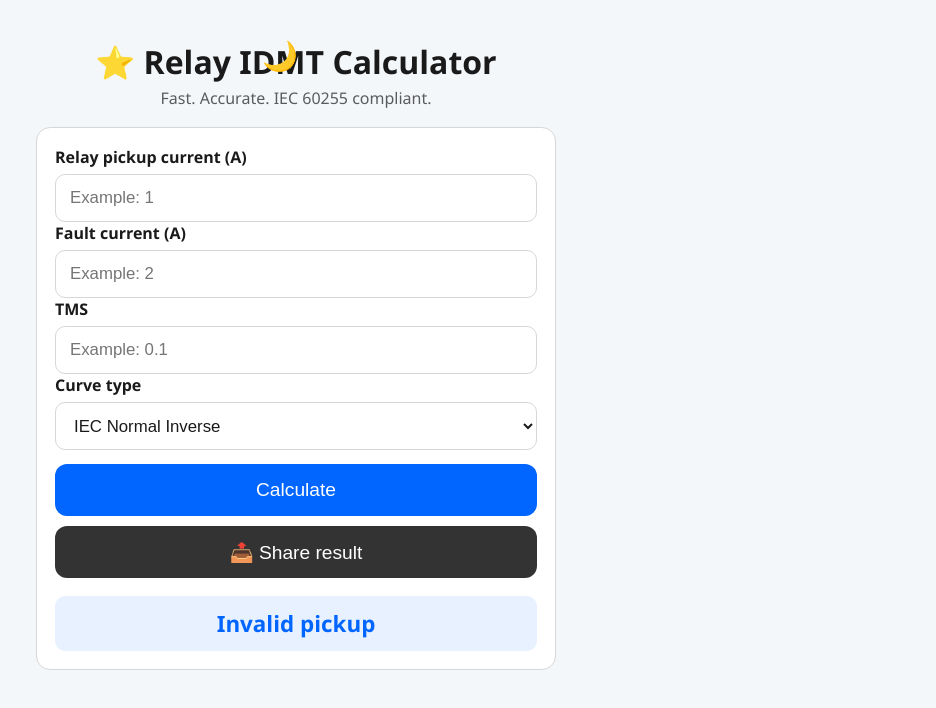
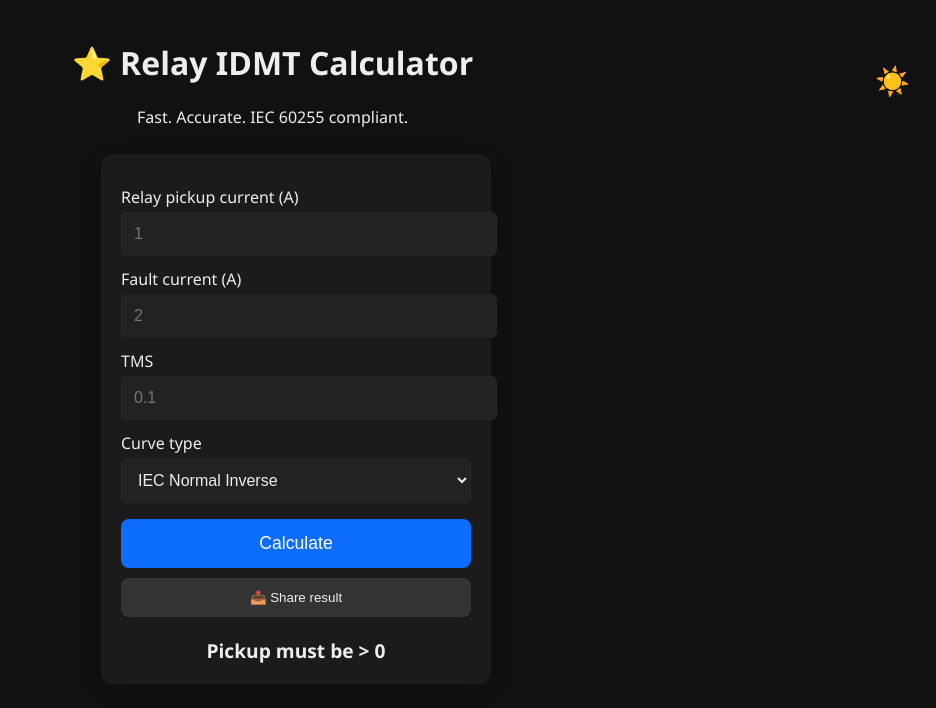
Before and after one commit to godwintgn/Relay-IDMT-Calculator, a plain HTML site: page docs/index.html in a window 1280 px wide. Both pictures are taken after typing "Sample", "Sample", "Sample" into the empty fields and a click on the button "Calculate". Shown: the whole page, without its empty margins (344-1280 px from the left). Drawn offline with Linux system fonts and the light colour scheme.

Commit message:
formula correction

```diff
--- a/docs/app.js
+++ b/docs/app.js
@@ -1,94 +1,90 @@
-// Sanitize numeric input
-function sanitizeNumber(value) {
-    return value.replace(/[^0-9.]/g, "");
-}
-
-document.querySelectorAll("input").forEach(inp => {
+// ---------------------------
+// Input sanitize
+// ---------------------------
+document.querySelectorAll("input").forEach((inp) => {
     inp.addEventListener("input", () => {
-        inp.value = sanitizeNumber(inp.value);
+        inp.value = inp.value.replace(/[^0-9.]/g, "");
     });
 });
 
-// Shake animation
+// Shake effect
 function shake(el) {
     el.classList.add("shake");
     setTimeout(() => el.classList.remove("shake"), 300);
 }
 
-// IEC math
+// ---------------------------
+// IEC Calculation
+// ---------------------------
 function calculateTripTime(pickup, fault, tms, curve) {
     if (fault <= pickup) return Infinity;
 
-    const K = {
-        normal: 0.14,
-        very: 13.5,
-        extreme: 80,
-        long: 120
-    }[curve];
+    const ratio = fault / pickup;
 
-    const ratio = fault / pickup;
-    const t = K * tms / (Math.pow(ratio, 0.02) - 1);
+    const curves = {
+        normal:  { k: 0.14,  alpha: 0.02 },
+        very:    { k: 13.5, alpha: 1 },
+        extreme: { k: 80,   alpha: 2 },
+        long:    { k: 120,  alpha: 1 }
+    };
 
-    return (!isFinite(t) || t <= 0) ? Infinity : t;
+    const cfg = curves[curve];
+    const denom = Math.pow(ratio, cfg.alpha) - 1;
+
+    if (denom <= 0) return Infinity;
+
+    return tms * (cfg.k / denom);
 }
 
-/* ------------------------
-   CALCULATE BUTTON
--------------------------*/
+function format(t) {
+    if (!isFinite(t)) return "No trip (I/Is ≤ 1)";
+    if (t < 0.001) return t.toExponential(4) + " s";
+    if (t < 1) return t.toFixed(3) + " s";
+    if (t < 10) return t.toFixed(2) + " s";
+    if (t < 100) return t.toFixed(1) + " s";
+    return t.toFixed(0) + " s";
+}
+
+// ---------------------------
+// Calculate button
+// ---------------------------
 document.getElementById("calcBtn").onclick = () => {
-    const pickup = document.getElementById("pickup");
-    const fault = document.getElementById("fault");
-    const tms = document.getElementById("tms");
-    const curve = document.getElementById("curve").value;
-    const result = document.getElementById("result");
-
     const p = parseFloat(pickup.value);
     const f = parseFloat(fault.value);
     const t = parseFloat(tms.value);
+    const type = curve.value;
 
-    if (!p) { shake(pickup); return result.textContent = "Invalid pickup"; }
-    if (!f) { shake(fault); return result.textContent = "Invalid fault"; }
-    if (!t) { shake(tms); return result.textContent = "Invalid TMS"; }
+    if (!p || p <= 0) { shake(pickup); result.textContent="Pickup must be > 0"; return; }
+    if (!f || f <= 0) { shake(fault); result.textContent="Fault must be > 0"; return; }
+    if (!t || t <= 0) { shake(tms); result.textContent="TMS must be > 0"; return; }
 
-    const trip = calculateTripTime(p, f, t, curve);
-
-    if (trip === Infinity) {
-        result.textContent = "No trip (Fault ≤ Pickup)";
-        result.style.color = "#d9534f";
-    } else {
-        result.textContent = `Trip time: ${trip.toFixed(4)} s`;
-        result.style.color = "var(--button-bg)";
-    }
+    const trip = calculateTripTime(p, f, t, type);
+    result.textContent = "Trip time: " + format(trip);
 };
 
-/* ------------------------
-   SHARE BUTTON
--------------------------*/
+// ---------------------------
+// Share result
+// ---------------------------
 document.getElementById("shareBtn").onclick = () => {
-    const text = document.getElementById("result").textContent;
-
-    if (navigator.share) {
-        navigator.share({ text });
-    } else {
-        navigator.clipboard.writeText(text);
-        alert("Result copied to clipboard!");
-    }
+    const text = result.textContent;
+    if (navigator.share) navigator.share({ text });
+    else navigator.clipboard.writeText(text);
 };
 
-/* ------------------------
-   THEME TOGGLE
--------------------------*/
-const toggle = document.getElementById("themeToggle");
+// ---------------------------
+// Theme toggle
+// ---------------------------
+const themeToggle = document.getElementById("themeToggle");
 
-function applyTheme(mode) {
-    document.documentElement.classList.toggle("dark", mode === "dark");
-    toggle.textContent = mode === "dark" ? "☀️" : "🌙";
+function setTheme(mode) {
+    document.documentElement.setAttribute("data-theme", mode);
     localStorage.setItem("theme", mode);
+    themeToggle.textContent = mode === "dark" ? "☀️" : "🌙";
 }
 
-applyTheme(localStorage.getItem("theme") || "light");
+setTheme(localStorage.getItem("theme") || "dark");
 
-toggle.onclick = () => {
-    const current = document.documentElement.classList.contains("dark") ? "dark" : "light";
-    applyTheme(current === "dark" ? "light" : "dark");
+themeToggle.onclick = () => {
+    const newTheme = localStorage.getItem("theme") === "dark" ? "light" : "dark";
+    setTheme(newTheme);
 };
--- a/docs/index.html
+++ b/docs/index.html
@@ -1,42 +1,39 @@
 <!DOCTYPE html>
 <html lang="en">
 <head>
-    <meta charset="UTF-8">
-    <meta name="viewport" content="width=device-width, initial-scale=1.0">
-    <meta name="color-scheme" content="light dark">
-    <link rel="manifest" href="manifest.json">
-    <link rel="stylesheet" href="style.css">
+    <meta charset="UTF-8" />
+    <meta name="viewport" content="width=device-width, initial-scale=1.0" />
+    <title>Relay IDMT Calculator</title>
 
-    <script>
-        // Prevent flicker (preload saved theme before render)
-        const saved = localStorage.getItem("theme") || "light";
-        if (saved === "dark") document.documentElement.classList.add("dark");
-    </script>
+    <link rel="stylesheet" href="style.css" />
+    <link rel="manifest" href="manifest.json" />
+</head>
 
-    <title>Relay IDMT Calculator</title>
-</head>
 <body>
 
-<div class="container">
-
-    <button id="themeToggle" class="theme-toggle">🌙</button>
-
-    <div class="header">
-        <h1>⭐ Relay IDMT Calculator</h1>
-        <p>Fast. Accurate. IEC 60255 compliant.</p>
+    <!-- Top bar -->
+    <div class="topbar">
+        <div></div> <!-- left spacer -->
+        <div class="header">
+            <h1>⭐ Relay IDMT Calculator</h1>
+            <p>Fast. Accurate. IEC 60255 compliant.</p>
+        </div>
+        <button id="themeToggle" class="theme-toggle">🌙</button>
     </div>
 
+    <!-- Main card -->
     <div class="card">
-        <label for="pickup">Relay pickup current (A)</label>
-        <input id="pickup" type="text" placeholder="Example: 1">
 
-        <label for="fault">Fault current (A)</label>
-        <input id="fault" type="text" placeholder="Example: 2">
+        <label>Relay pickup current (A)</label>
+        <input id="pickup" type="text" placeholder="1">
 
-        <label for="tms">TMS</label>
-        <input id="tms" type="text" placeholder="Example: 0.1">
+        <label>Fault current (A)</label>
+        <input id="fault" type="text" placeholder="2">
 
-        <label for="curve">Curve type</label>
+        <label>TMS</label>
+        <input id="tms" type="text" placeholder="0.1">
+
+        <label>Curve type</label>
         <select id="curve">
             <option value="normal">IEC Normal Inverse</option>
             <option value="very">IEC Very Inverse</option>
@@ -44,21 +41,12 @@
             <option value="long">IEC Long Time Inverse</option>
         </select>
 
-        <button id="calcBtn" class="sticky-button">Calculate</button>
-        <button id="shareBtn" class="share-btn">📤 Share result</button>
+        <button id="calcBtn" class="button-primary">Calculate</button>
+        <button id="shareBtn" class="button-secondary">📤 Share result</button>
 
-        <div id="result">Enter values to calculate</div>
+        <div id="result" class="result">Trip time: ---</div>
     </div>
-</div>
 
-<script src="app.js"></script>
-
-<!-- Register PWA service worker -->
-<script>
-if ("serviceWorker" in navigator) {
-    navigator.serviceWorker.register("service-worker.js");
-}
-</script>
-
+    <script src="app.js"></script>
 </body>
 </html>
--- a/docs/style.css
+++ b/docs/style.css
@@ -1,162 +1,117 @@
-* {
-    margin: 0;
-    padding: 0;
-    box-sizing: border-box;
+:root {
+    --bg: #ffffff;
+    --fg: #111;
+    --card-bg: #ffffff;
+    --input-bg: #f3f3f3;
+    --button-bg: #007bff;
+    --button-fg: #fff;
+    --button-secondary-bg: #444;
 }
 
-html {
-    font-family: "Segoe UI", sans-serif;
-    font-size: 16px;
-    -webkit-tap-highlight-color: transparent;
+:root[data-theme="dark"] {
+    --bg: #111;
+    --fg: #eee;
+    --card-bg: #1b1b1b;
+    --input-bg: #222;
+    --button-bg: #0d6efd;
+    --button-secondary-bg: #333;
 }
 
 body {
     background: var(--bg);
     color: var(--fg);
-    padding: 16px;
-    transition: background .3s, color .3s;
+    margin: 0;
+    padding: 20px;
+    font-family: "Segoe UI", sans-serif;
 }
 
-:root {
-    --bg: #f4f7fa;
-    --fg: #1a1a1a;
-    --card-bg: #ffffff;
-    --border: #d7d7d7;
-    --input-bg: #ffffff;
-    --button-bg: #0066ff;
-    --button-fg: #ffffff;
+.topbar {
+    display: flex;
+    align-items: center;
+    justify-content: space-between;
+    margin-bottom: 10px;
 }
 
-.dark {
-    --bg: #121212;
-    --fg: #e4e4e4;
-    --card-bg: #1f1f1f;
-    --border: #333333;
-    --input-bg: #282828;
-    --button-bg: #0a84ff;
+.header {
+    flex: 1;
+    text-align: center;
 }
 
-/* HEADER */
-.header {
-    text-align: center;
-    margin-bottom: 18px;
+.theme-toggle {
+    position: relative;
+    right: 0;
+    font-size: 28px;
+    border: none;
+    background: none;
+    cursor: pointer;
+    color: var(--fg);
 }
 
-.header h1 {
-    font-size: 2rem;
-    margin-bottom: 4px;
+/* Card */
+.card {
+    margin: 0 auto;
+    max-width: 350px;
+    background: var(--card-bg);
+    padding: 20px;
+    border-radius: 12px;
+    box-shadow: 0 6px 24px #0003;
 }
 
-.header p {
-    font-size: 1rem;
-    opacity: 0.7;
-}
-
-/* CARDS */
-.card {
-    background: var(--card-bg);
-    border: 1px solid var(--border);
-    padding: 18px;
-    border-radius: 14px;
-    margin-bottom: 18px;
-    transition: box-shadow .3s;
-}
-
-.card:hover {
-    box-shadow: 0 4px 14px rgba(0,0,0,0.08);
-}
-
-/* INPUTS */
+/* Inputs */
 label {
-    margin-top: 10px;
-    font-weight: 600;
+    display: block;
+    margin: 12px 0 4px;
 }
 
 input, select {
     width: 100%;
-    height: 48px;
-    margin-top: 6px;
-    padding: 8px 14px;
-    border-radius: 10px;
-    border: 1px solid var(--border);
+    padding: 12px;
+    border-radius: 6px;
+    border: 1px solid #4442;
     background: var(--input-bg);
     color: var(--fg);
-    font-size: 1.05rem;
+    font-size: 1rem;
 }
 
-input:focus, select:focus {
-    border-color: var(--button-bg);
+/* Buttons */
+.button-primary {
+    width: 100%;
+    margin-top: 16px;
+    padding: 14px;
+    border-radius: 8px;
+    border: none;
+    background: var(--button-bg);
+    color: var(--button-fg);
+    font-size: 1.1rem;
+    cursor: pointer;
 }
 
-/* BUTTONS */
-button {
+.button-secondary {
     width: 100%;
-    height: 52px;
-    margin-top: 14px;
-    font-size: 1.2rem;
-    border-radius: 12px;
+    margin-top: 10px;
+    padding: 12px;
+    border-radius: 8px;
     border: none;
-    color: var(--button-fg);
-    background: var(--button-bg);
+    background: var(--button-secondary-bg);
+    color: var(--fg);
     cursor: pointer;
-    transition: opacity .25s;
 }
 
-button:active {
-    opacity: 0.7;
+.result {
+    margin-top: 20px;
+    text-align: center;
+    font-size: 1.2rem;
+    font-weight: bold;
 }
 
-/* SHARE BUTTON */
-.share-btn {
-    background: #333;
-    margin-top: 10px;
+.shake {
+    animation: shake 0.3s;
 }
 
-/* RESULT BOX */
-#result {
-    margin-top: 18px;
-    font-size: 1.4rem;
-    font-weight: bold;
-    text-align: center;
-    padding: 12px;
-    border-radius: 10px;
-    background: rgba(0, 102, 255, 0.09);
-    color: var(--button-bg);
-}
-
-/* SHAKE ANIMATION */
-.shake {
-    animation: shakeAnim 0.3s ease;
-}
-
-@keyframes shakeAnim {
+@keyframes shake {
     0% { transform: translateX(0); }
-    20% { transform: translateX(-6px); }
-    40% { transform: translateX(6px); }
-    60% { transform: translateX(-4px); }
-    80% { transform: translateX(4px); }
+    25% { transform: translateX(-4px); }
+    50% { transform: translateX(4px); }
+    75% { transform: translateX(-4px); }
     100% { transform: translateX(0); }
 }
-
-/* THEME TOGGLE BUTTON */
-.theme-toggle {
-    position: absolute;
-    top: 16px;
-    right: 16px;
-    font-size: 1.8rem;
-    background: none;
-    border: none;
-    cursor: pointer;
-    color: var(--fg);
-}
-
-/* DESKTOP MODE */
-@media (min-width: 700px) {
-    body {
-        padding: 40px;
-    }
-    .container {
-        max-width: 520px;
-        margin: auto;
-    }
-}
```
